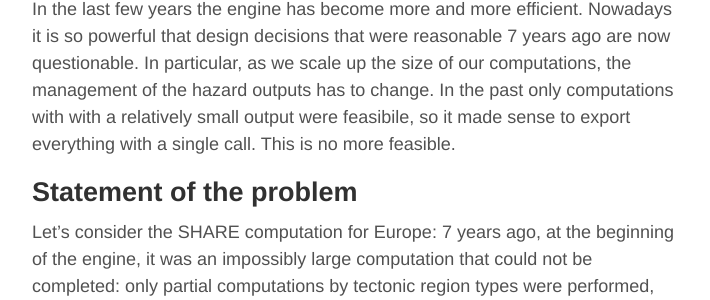
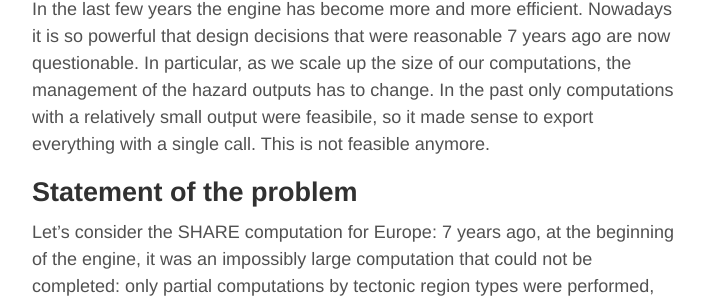
Before and after one commit to micheles/micheles.github.io, a Jekyll site: the page built from index.html, in a window 1280 px wide. Shown: the part 240-540 px from the top of the page, without its empty margins (284-994 px from the left). Built offline with Jekyll 4.4.1, drawn with Linux system fonts in a browser that asks for light colours; the list of posts is cut into pages by our own code; comment, search, counter and statistics services are not loaded.

Commit message:
Small fix

```diff
--- a/_posts/2017-05-02-hazard-outputs.md
+++ b/_posts/2017-05-02-hazard-outputs.md
@@ -7,9 +7,9 @@ In the last few years the engine has become more and more
 efficient. Nowadays it is so powerful that design decisions that were
 reasonable 7 years ago are now questionable. In particular, as we
 scale up the size of our computations, the management of the hazard
-outputs has to change. In the past only computations with with a
+outputs has to change. In the past only computations with a
 relatively small output were feasibile, so it made sense to export everything
-with a single call. This is no more feasible.
+with a single call. This is not feasible anymore.
 
 Statement of the problem
 ---------------------------------
```
